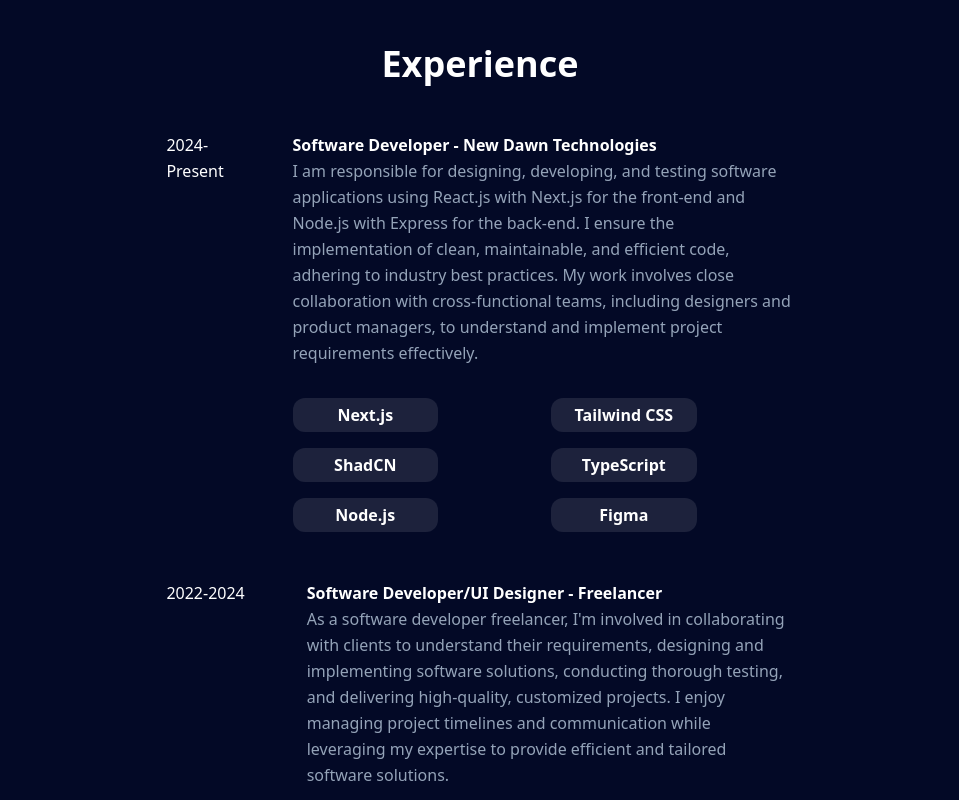
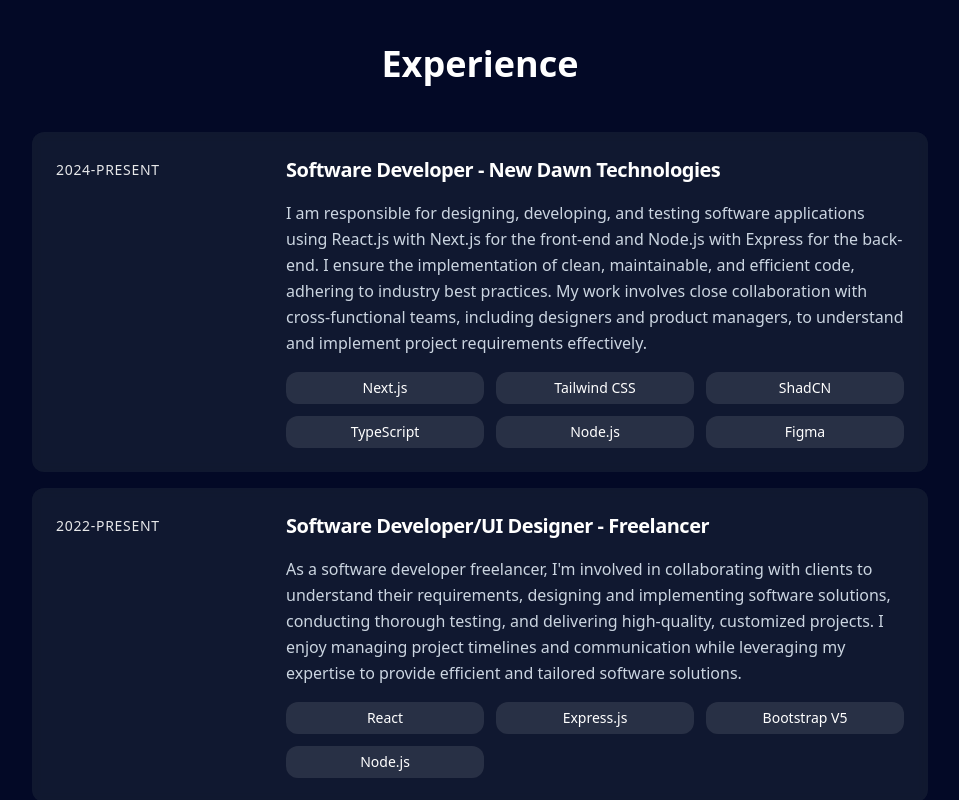
Before and after one commit to Jack-WebDev/next_portfolio, a Next.js app: page / in a window 1280 px wide. Shown: the part 1300-2100 px from the top of the page, without its empty margins (160-1119 px from the left). Built offline with nearby package versions, Linux system fonts and the light colour scheme.

Commit message:
:lipstick: update experience card ui and layout

```diff
--- a/components/Experience.tsx
+++ b/components/Experience.tsx
@@ -6,6 +6,9 @@
   <h2 className="text-3xl sm:text-4xl text-start sm:text-center text-white font-bold mb-12">
     Experience
   </h2>
+
+  <div className="grid gap-y-4">
+
   <Cards
     duration="2024-Present"
     company="Software Developer - New Dawn Technologies"
@@ -13,7 +16,7 @@
     tools={["Next.js", "Tailwind CSS", "ShadCN", "TypeScript", "Node.js", "Figma"]}
   />
   <Cards
-    duration="2022-2024"
+    duration="2022-Present"
     company="Software Developer/UI Designer - Freelancer"
     description="As a software developer freelancer, I'm involved in collaborating with clients to understand their requirements, designing and implementing software solutions, conducting thorough testing, and delivering high-quality, customized projects. I enjoy managing project timelines and communication while leveraging my expertise to provide efficient and tailored software solutions."
     tools={["React", "Express.js", "Bootstrap V5", "Node.js"]}
@@ -23,6 +26,7 @@
     company="WhiteFox Ltd. - Supervisor"
     description="As a supervisor of an online delivery service, my duties included overseeing daily operations, managing delivery staff, and ensuring timely and accurate order fulfilment. I coordinated logistics, tracked deliveries, and addressed customer inquiries. I had to maintain efficiency, ensuring customer satisfaction, and optimizing the delivery process."
   />
+  </div>
 </div>
 
 
--- a/components/ExperienceCards.tsx
+++ b/components/ExperienceCards.tsx
@@ -12,17 +12,31 @@
   tools,
 }: ExperienceProps) {
   return (
-    <div className="flex flex-col gap-x-8 justify-center items-baseline mt-12 sm:flex-row xl:w-[70%] xl:mx-auto">
-      <span className={` text-white font-medium w-full`}>{duration}</span>
-      <div>
-        <h3 className={` text-white font-bold`}>{company}</h3>
-        <p className="mb-8 text-[#94A3B8]">{description}</p>
+<div className="max-w-4xl mx-auto">
+      <div className="flex flex-col lg:flex-row gap-6 p-6 rounded-xl bg-slate-800/50 backdrop-blur-sm hover:bg-slate-800/60 transition-all duration-300">
+        {/* Duration section */}
+        <div className="lg:w-1/4">
+          <span className="text-white/90 font-medium text-sm tracking-wider uppercase">
+            {duration}
+          </span>
+        </div>
 
-        <div className="grid grid-cols-2 gap-4">
+        {/* Content section */}
+        <div className="lg:w-3/4 space-y-4">
+          <h3 className="text-white text-xl font-bold tracking-tight">
+            {company}
+          </h3>
+
+          <p className="text-slate-300 leading-relaxed">
+            {description}
+          </p>
+
+          {/* Tools grid */}
+          <div className="grid grid-cols-2 md:grid-cols-3 gap-3">
             {tools?.map((tool, index) => (
               <span
                 key={index}
-              className={` bg-white/10 py-1 px-2 rounded-xl mr-4 border-white text-white text-center font-semibold w-[60%]`}
+                className="inline-flex items-center justify-center px-3 py-1.5 rounded-xl bg-white/10 text-white text-sm font-medium hover:bg-white/15 transition-colors duration-200"
               >
                 {tool}
               </span>
@@ -30,5 +44,6 @@
           </div>
         </div>
       </div>
+    </div>
   );
 }
```
Lines whose indentation alone changed are shown as unchanged.
